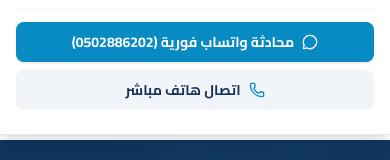
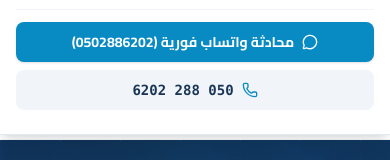
Before and after one commit to anwarnajd/Real-eatate-co, a React (Vite) app: page / in a window 390 px wide. Both pictures are taken after a click on the button 38 px from the left and 44 px from the top of the page. Shown: the part 419-579 px from the top of the page. Built offline with nearby package versions, Linux system fonts and the light colour scheme.

Commit message:
feat: update phone display format in header and contact page
Standardize phone number presentation using `companyPhoneDisplay` for improved readability and consistency across the UI.

```diff
--- a/src/components/Header.tsx
+++ b/src/components/Header.tsx
@@ -278,10 +278,10 @@
 
             <a
               href={`tel:${t.companyPhone}`}
-              className="flex items-center justify-center gap-2 w-full py-2.5 text-sm font-bold text-[#193555] bg-slate-100 hover:bg-slate-200 rounded-lg"
+              className="flex items-center justify-center gap-2 w-full py-2.5 text-sm font-bold text-[#193555] bg-slate-100 hover:bg-slate-200 rounded-lg font-mono dir-ltr"
             >
               <Phone className="w-4 h-4 text-[#088AC3]" />
-              <span>{isAr ? 'اتصال هاتف مباشر' : 'Call Phone Directly'}</span>
+              <span>{t.companyPhoneDisplay}</span>
             </a>
           </div>
         </motion.div>
--- a/src/pages/ContactPage.tsx
+++ b/src/pages/ContactPage.tsx
@@ -129,6 +129,18 @@
 
               {/* Details List */}
               <div className="space-y-4 pt-4 border-t border-slate-100 text-xs sm:text-sm">
+                <div className="flex items-start gap-3">
+                  <div className="p-2 rounded-lg bg-[#F0F7FB] text-[#088AC3] flex-shrink-0">
+                    <Phone className="w-4 h-4" />
+                  </div>
+                  <div>
+                    <span className="text-[#64748B] block text-xs">{t.contactPage.phoneLabel}</span>
+                    <a href={`tel:${t.companyPhone}`} className="text-[#193555] font-mono hover:text-[#088AC3] font-bold text-sm block mt-0.5">
+                      {t.companyPhoneDisplay}
+                    </a>
+                  </div>
+                </div>
+
                 <div className="flex items-start gap-3">
                   <div className="p-2 rounded-lg bg-[#F0F7FB] text-[#088AC3] flex-shrink-0">
                     <MapPin className="w-4 h-4" />
```
